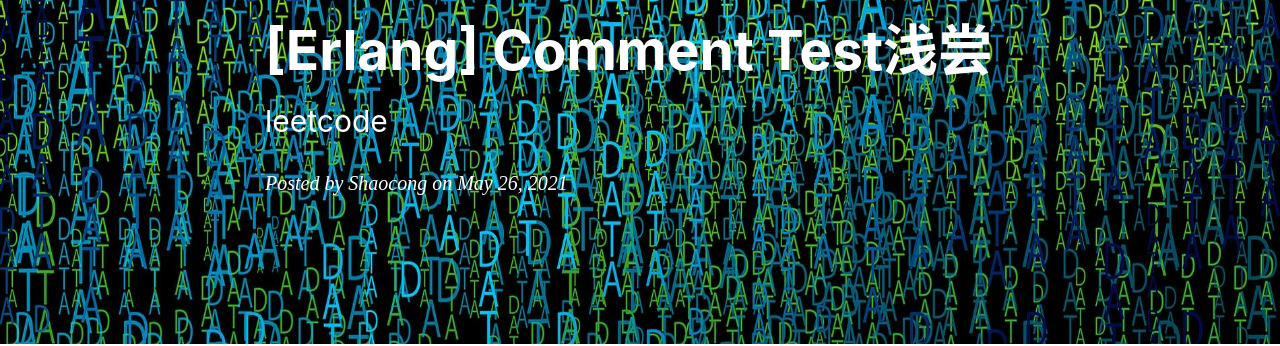
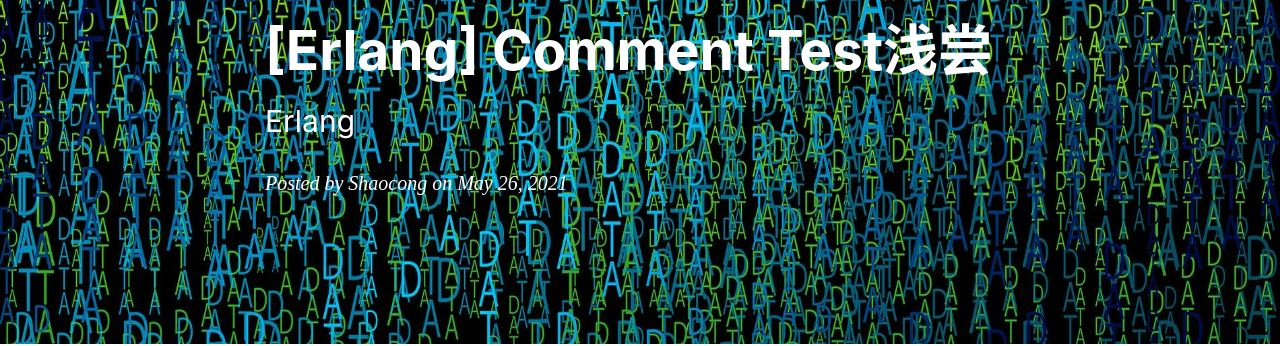
Before and after one commit to shaocongMo/shaocongMo.github.io, a Jekyll site: the page built from _posts/2021-5-26-[Erlang]-Common-Test.markdown, in a window 1280 px wide and 900 px high. Shown: the part 179-525 px from the top of the window. Built offline with Jekyll 4.4.1, drawn with Linux system fonts in a browser that asks for light colours; nearby versions of some CDN libraries; comment, search, counter and statistics services are not loaded.

Commit message:
update erlang common test post

````diff
--- a/_posts/2021-5-26-[Erlang]-Common-Test.markdown
+++ b/_posts/2021-5-26-[Erlang]-Common-Test.markdown
@@ -1,7 +1,7 @@
 ---
 layout:     post
 title:      "[Erlang] Comment Test浅尝"
-subtitle:   "leetcode"
+subtitle:   "Erlang"
 date:       2021-05-26 17:00:00
 author:     "Shaocong"
 header-img: "img/leetcode-bg.jpg"
@@ -66,10 +66,8 @@
 ```
 
 代码覆盖测试配置
-
-cover.spec 里面的路径相对于配置文件路径
-
-进行代码覆盖测试前提，编译的代码需要加上debug_info参数
+- cover.spec 里面的路径相对于配置文件路径
+- 进行代码覆盖测试前提，编译的代码需要加上debug_info参数
 ```
 {level, details}.
 {incl_dirs, ["../ebin"]}.
@@ -77,13 +75,10 @@
 
 启动测试，测试完成后会生成html文件到demo目录
 
--dir 路径相对于跟目录
-
--cover 路径相对于根目录
-
--logdir 路径相对于跟目录
-
--pa 路径相对于输出目录（logdir）
+* -dir 路径相对于跟目录
+* -cover 路径相对于根目录
+* -logdir 路径相对于跟目录
+* -pa 路径相对于输出目录（logdir）
 ```bash
 mkdir demo
 cd ../
````
